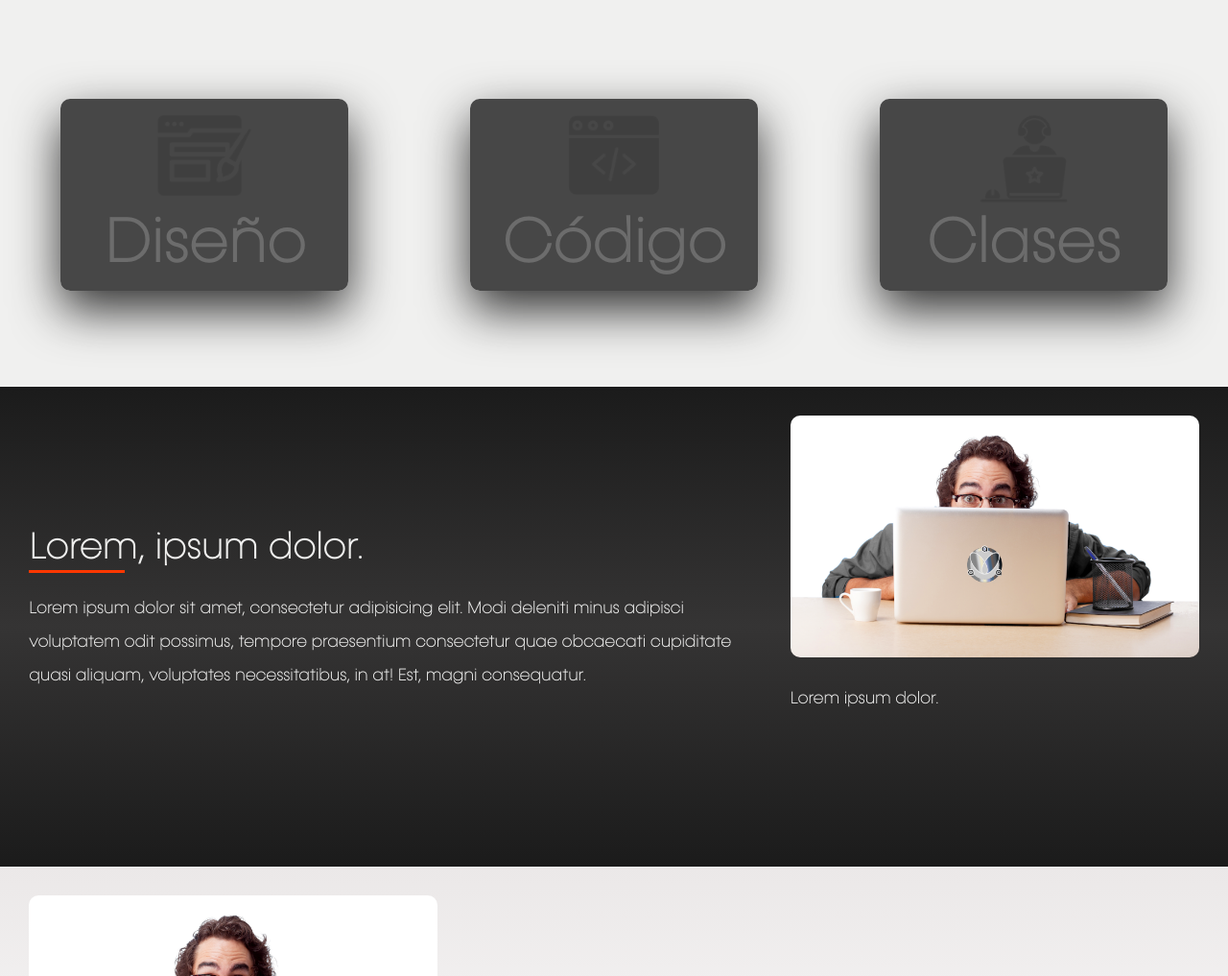
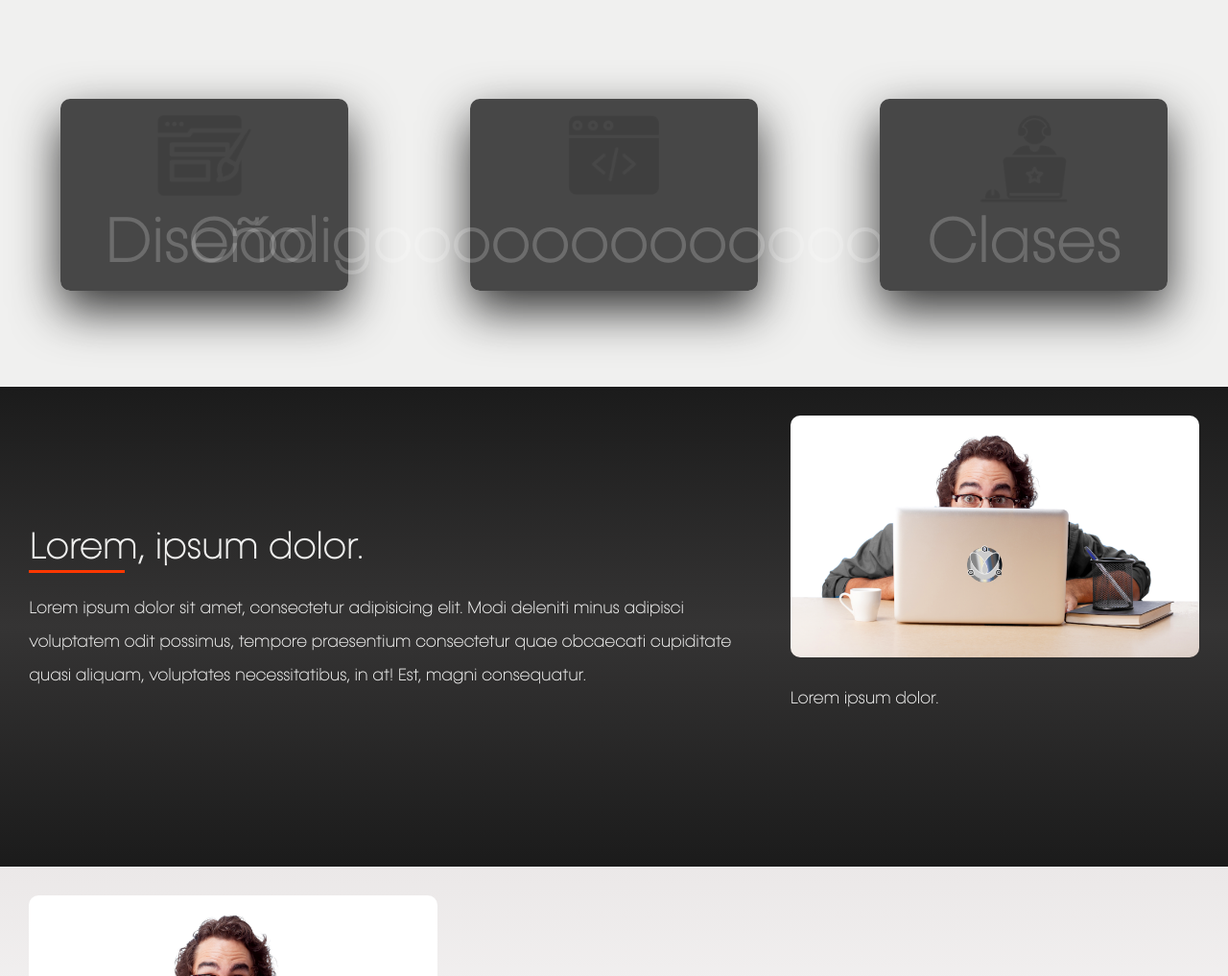
Before and after one commit to Emerling/dersystems, a plain HTML site: page index.html in a window 1280 px wide. Shown: the part 709-1726 px from the top of the page at 96% size. Drawn offline with Linux system fonts and the light colour scheme.

Commit message:
test web

```diff
--- a/index.html
+++ b/index.html
@@ -83,7 +83,7 @@
                     <div class="content-sect2">
                         <img src="img/programacion-web.png" alt="">
 
-                        <h3>Código</h3>
+                        <h3>Códigooooooooooooooooo</h3>
                     </div>
                 </div>
                 <div class="face-sect2 face2-sect2">
```
